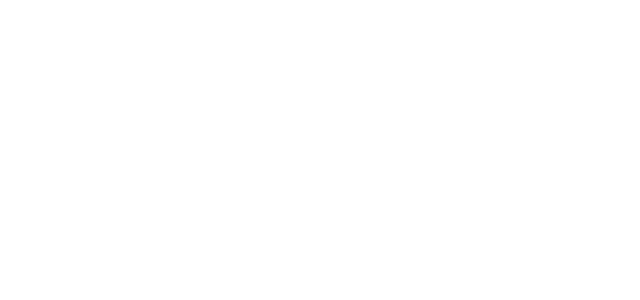
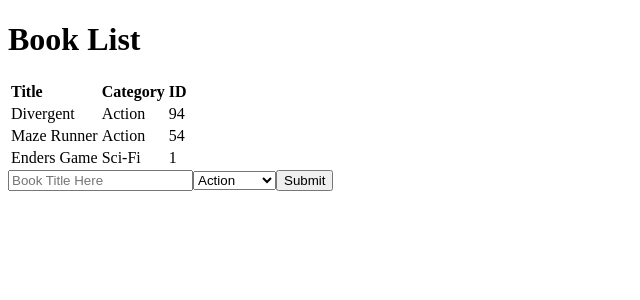
Before and after one commit to Elbie-em/Redux-Bookstore-CMS, a React (Create React App) app: page / in a window 1280 px wide. Shown: the top 300 px of the page, without its empty margins (0-640 px from the left). Built offline with nearby package versions, Linux system fonts and the light colour scheme.

Commit message:
Add BookList component and BooksForm component to App component

```diff
--- a/src/components/App.js
+++ b/src/components/App.js
@@ -1,9 +1,12 @@
 import React from 'react';
 import '../styles/styles.css';
+import BooksList from '../containers/BookList';
+import BooksForm from '../containers/BooksForm';
 
 const App = () => (
   <div className="App">
-
+    <BooksList />
+    <BooksForm />
   </div>
 );
 
```
